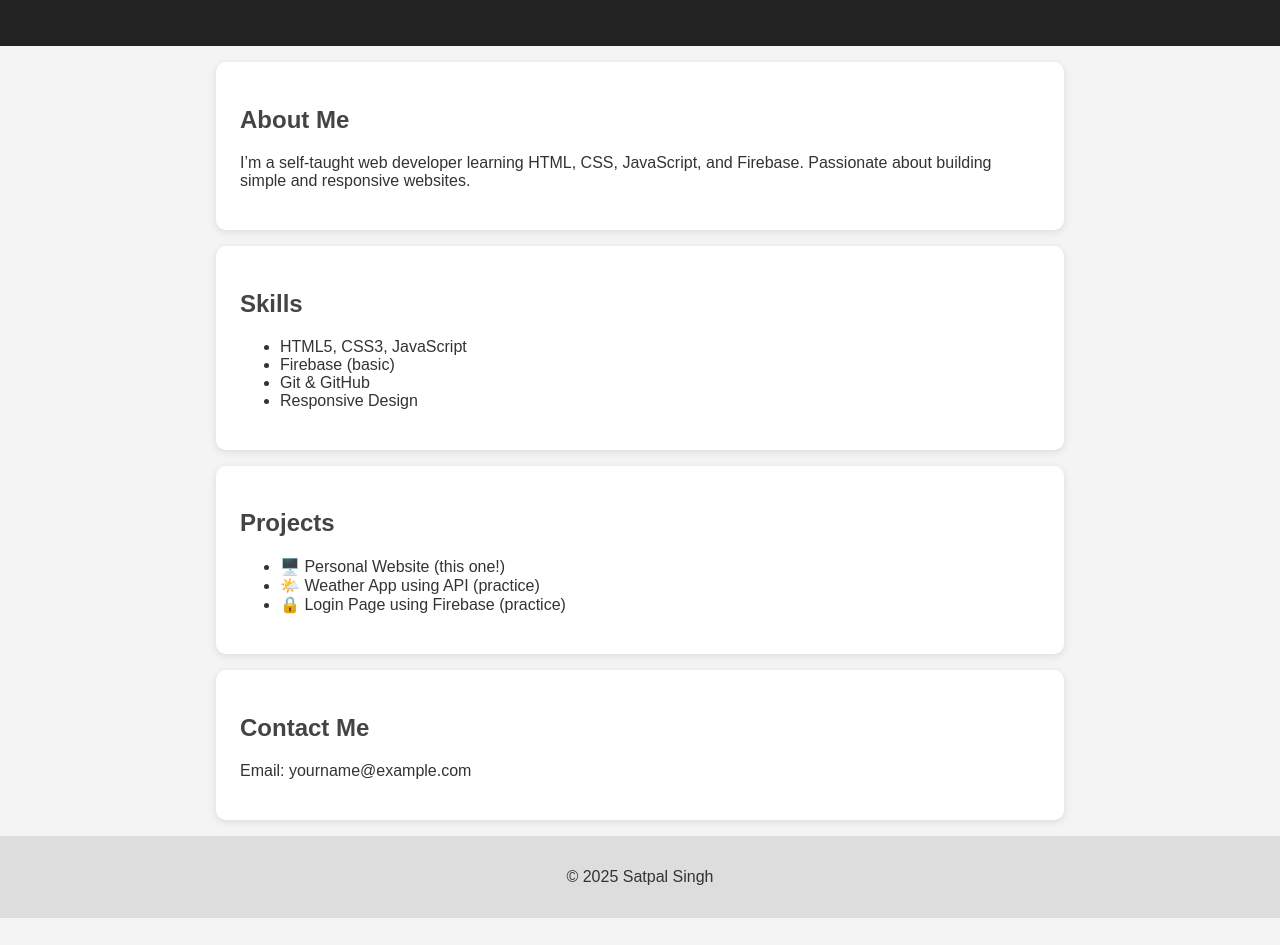
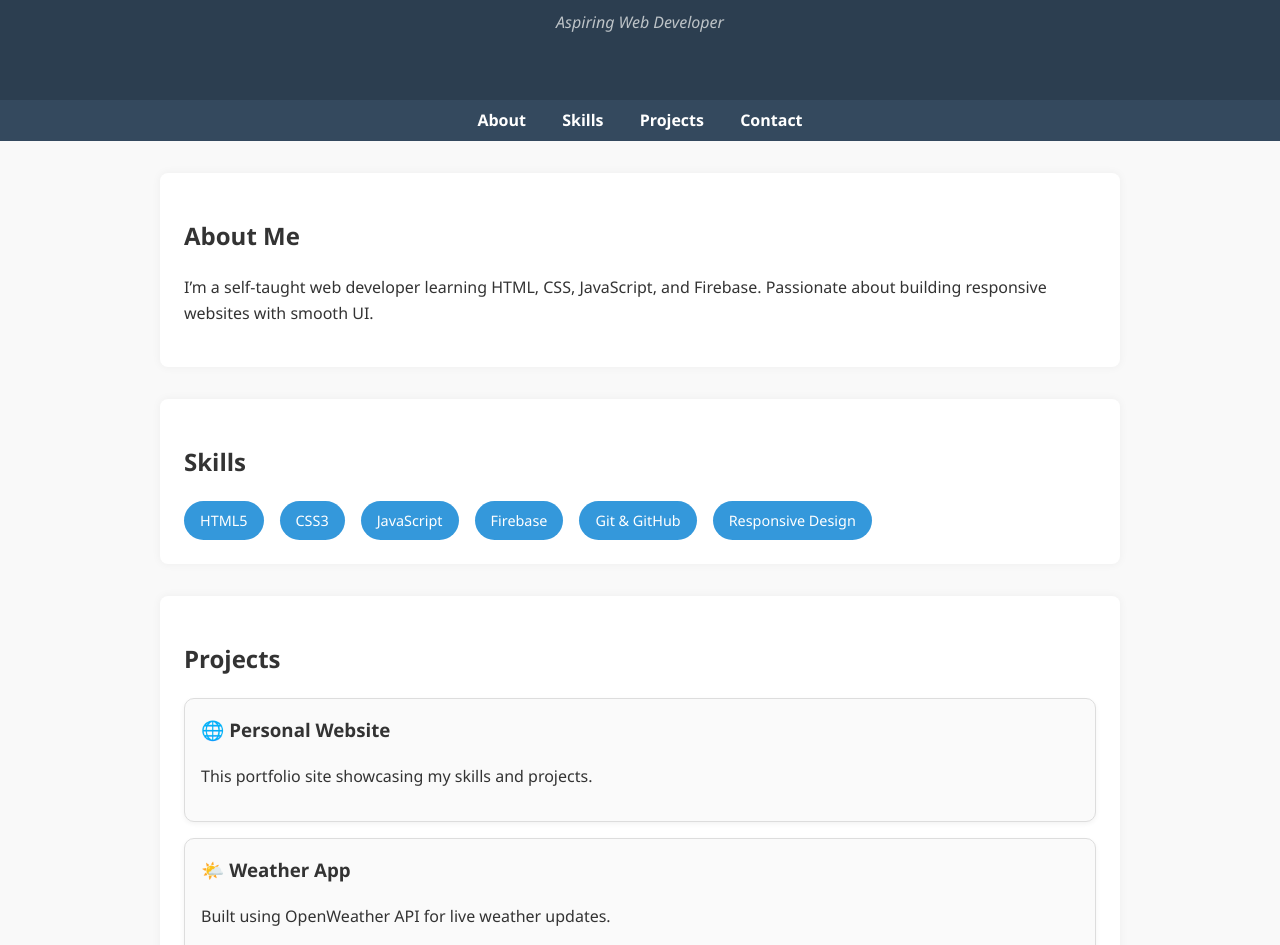
Before and after one commit to AnujMoond-web/Portfolio, a plain HTML site: page index.html in a window 1280 px wide. Shown: the part 132-1077 px from the top of the page. Before the commit the page ends 1050 px from the top, so only its background shows below. Drawn offline with Linux system fonts and the light colour scheme.

Commit message:
Add files via upload

```diff
--- a/index.html
+++ b/index.html
@@ -8,41 +8,72 @@
 </head>
 <body>
   <header>
+    <div class="container">
       <h1>Satpal Singh</h1>
-    <p>Aspiring Web Developer</p>
+      <p class="subtitle">Aspiring Web Developer</p>
+    </div>
   </header>
 
+  <nav>
+    <ul>
+      <li><a href="#about">About</a></li>
+      <li><a href="#skills">Skills</a></li>
+      <li><a href="#projects">Projects</a></li>
+      <li><a href="#contact">Contact</a></li>
+    </ul>
+  </nav>
+
+  <main>
     <section id="about">
       <h2>About Me</h2>
-    <p>I’m a self-taught web developer learning HTML, CSS, JavaScript, and Firebase. Passionate about building simple and responsive websites.</p>
+      <p>I’m a self-taught web developer learning HTML, CSS, JavaScript, and Firebase. Passionate about building responsive websites with smooth UI.</p>
     </section>
 
     <section id="skills">
       <h2>Skills</h2>
-    <ul>
-      <li>HTML5, CSS3, JavaScript</li>
-      <li>Firebase (basic)</li>
-      <li>Git & GitHub</li>
-      <li>Responsive Design</li>
-    </ul>
+      <div class="skills-grid">
+        <span>HTML5</span>
+        <span>CSS3</span>
+        <span>JavaScript</span>
+        <span>Firebase</span>
+        <span>Git & GitHub</span>
+        <span>Responsive Design</span>
+      </div>
     </section>
 
     <section id="projects">
       <h2>Projects</h2>
-    <ul>
-      <li>🖥️ Personal Website (this one!)</li>
-      <li>🌤️ Weather App using API (practice)</li>
-      <li>🔒 Login Page using Firebase (practice)</li>
-    </ul>
+      <div class="project-card">
+        <h3>🌐 Personal Website</h3>
+        <p>This portfolio site showcasing my skills and projects.</p>
+      </div>
+      <div class="project-card">
+        <h3>🌤️ Weather App</h3>
+        <p>Built using OpenWeather API for live weather updates.</p>
+      </div>
+      <div class="project-card">
+        <h3>🔐 Login Page</h3>
+        <p>Firebase-based authentication for a simple login system.</p>
+      </div>
     </section>
 
     <section id="contact">
       <h2>Contact Me</h2>
       <p>Email: yourname@example.com</p>
+      <p>
+        GitHub: <a href="https://github.com/yourusername" target="_blank">github.com/yourusername</a><br>
+        LinkedIn: <a href="https://linkedin.com/in/yourusername" target="_blank">linkedin.com/in/yourusername</a>
+      </p>
+      <p>
+        <a href="resume.pdf" download class="btn">📄 Download My Resume</a>
+      </p>
     </section>
+  </main>
 
   <footer>
     <p>© 2025 Satpal Singh</p>
   </footer>
+
+  <script src="script.js"></script>
 </body>
 </html>
--- a/script.js
+++ b/script.js
@@ -1 +1,10 @@
-// JavaScript for future interactivity
+// Smooth scroll for nav links
+document.querySelectorAll('nav a[href^="#"]').forEach(anchor => {
+  anchor.addEventListener('click', function (e) {
+    e.preventDefault();
+    const target = document.querySelector(this.getAttribute('href'));
+    if (target) {
+      target.scrollIntoView({ behavior: 'smooth' });
+    }
+  });
+});
--- a/style.css
+++ b/style.css
@@ -1,33 +1,113 @@
 body {
-  font-family: Arial, sans-serif;
+  font-family: 'Segoe UI', sans-serif;
   margin: 0;
   padding: 0;
-  background: #f4f4f4;
+  background: #f9f9f9;
   color: #333;
+  line-height: 1.6;
 }
 
 header {
-  background: #222;
+  background: #2c3e50;
   color: white;
   text-align: center;
-  padding: 2rem 0;
+  padding: 3rem 1rem;
+}
+
+.subtitle {
+  font-style: italic;
+  color: #bdc3c7;
+}
+
+nav {
+  background: #34495e;
+  text-align: center;
+  padding: 0.5rem 0;
+}
+
+nav ul {
+  list-style: none;
+  padding: 0;
+  margin: 0;
+}
+
+nav ul li {
+  display: inline-block;
+  margin: 0 1rem;
+}
+
+nav ul li a {
+  color: white;
+  text-decoration: none;
+  font-weight: bold;
+}
+
+main {
+  padding: 2rem 1rem;
+  max-width: 960px;
+  margin: auto;
 }
 
 section {
+  margin-bottom: 2rem;
+  background: white;
   padding: 1.5rem;
-  margin: 1rem auto;
-  max-width: 800px;
-  background: white;
-  border-radius: 10px;
-  box-shadow: 0 2px 8px rgba(0,0,0,0.1);
+  border-radius: 8px;
+  box-shadow: 0 0 10px rgba(0,0,0,0.05);
+  animation: fadeIn 1s ease-in-out;
 }
 
-h2 {
-  color: #444;
+.skills-grid {
+  display: flex;
+  flex-wrap: wrap;
+  gap: 1rem;
+}
+
+.skills-grid span {
+  background: #3498db;
+  color: white;
+  padding: 0.5rem 1rem;
+  border-radius: 20px;
+  font-size: 0.9rem;
+}
+
+.project-card {
+  border: 1px solid #ddd;
+  border-radius: 10px;
+  padding: 1rem;
+  margin-bottom: 1rem;
+  background: #fafafa;
+  box-shadow: 0 2px 5px rgba(0,0,0,0.05);
+}
+
+.project-card h3 {
+  margin-top: 0;
+}
+
+.btn {
+  background: #2ecc71;
+  color: white;
+  padding: 0.7rem 1.2rem;
+  border-radius: 8px;
+  text-decoration: none;
+  font-weight: bold;
+  display: inline-block;
+  margin-top: 1rem;
+}
+
+.btn:hover {
+  background: #27ae60;
 }
 
 footer {
   text-align: center;
-  padding: 1rem;
+  padding: 1.5rem;
   background: #ddd;
+  font-size: 0.9rem;
+  color: #555;
 }
+
+@keyframes fadeIn {
+  from { opacity: 0; transform: translateY(20px); }
+  to { opacity: 1; transform: translateY(0); }
+}
```
Also changed, not shown: 1 other file. Lines whose indentation alone changed are shown as unchanged.
